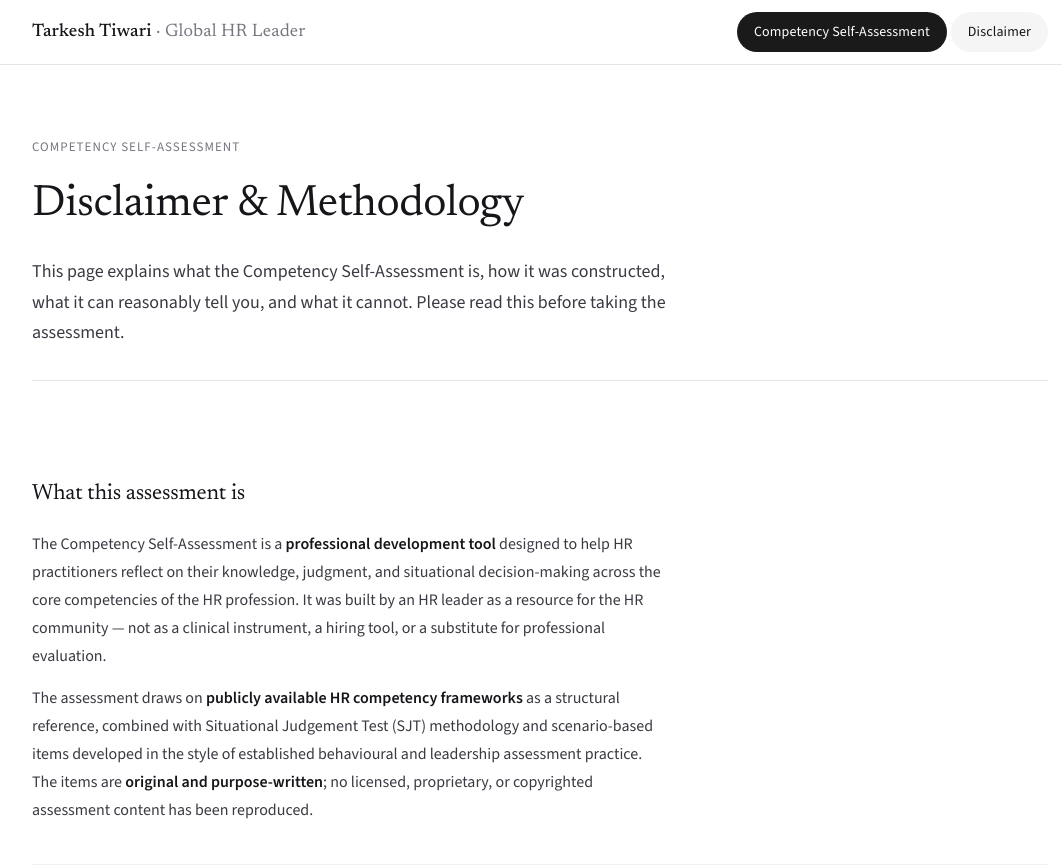
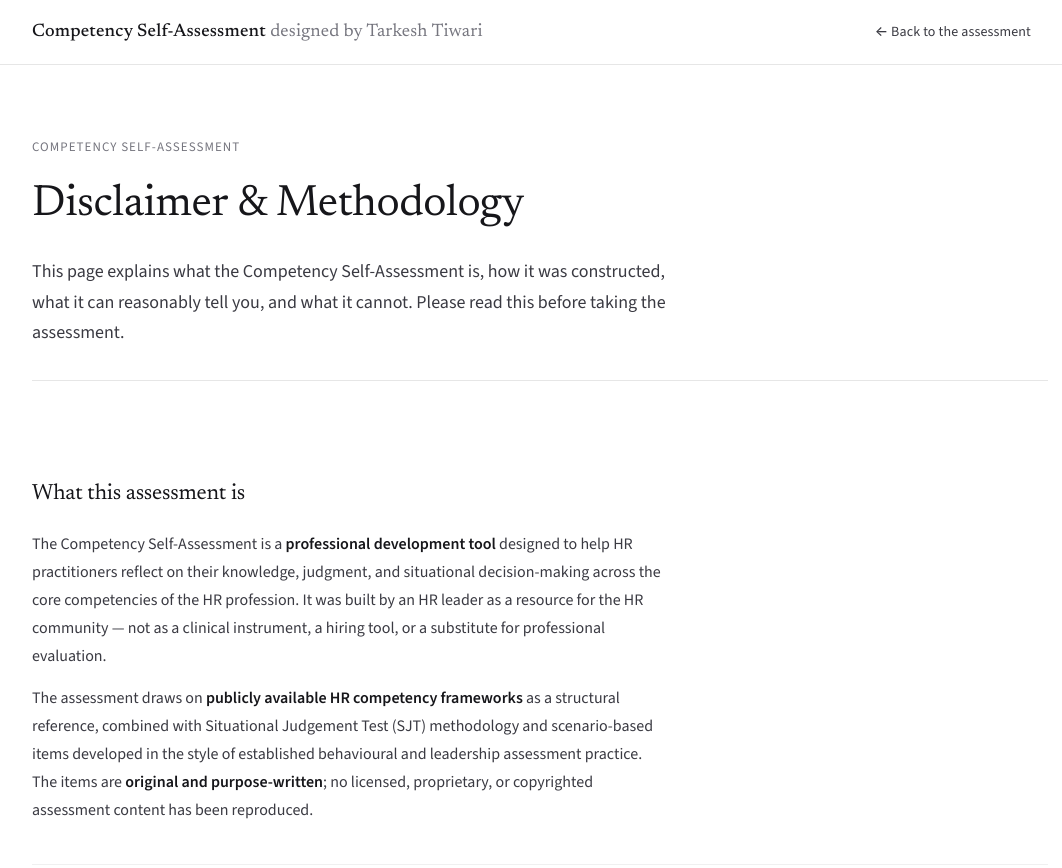
Before and after one commit to apphelpdeveloper-creator/tarkeshtiwari-site, a website: page disclaimer.html in a window 1280 px wide. Shown: the top 868 px of the page, without its empty margins (100-1162 px from the left). Drawn offline with nearby package versions, Linux system fonts and the light colour scheme.

Commit message:
Disclaimer: match header branding; replace stale tabs with a back link

```diff
--- a/disclaimer.html
+++ b/disclaimer.html
@@ -150,10 +150,9 @@
 
 <header class="topbar">
   <div class="topbar-inner">
-    <a class="brand" href="index.html">Tarkesh&nbsp;Tiwari <span>· Global HR Leader</span></a>
+    <a class="brand" href="index.html">Competency&nbsp;Self-Assessment <span>designed by Tarkesh Tiwari</span></a>
     <nav class="tabs">
-      <a class="tab primary" href="#" id="assessment-tab">Competency Self-Assessment</a>
-      <a class="tab active disclaimer-tab" href="disclaimer.html">Disclaimer</a>
+      <a class="tab" href="index.html">&larr; Back to the assessment</a>
     </nav>
   </div>
 </header>
@@ -226,11 +225,5 @@
   </div>
 </footer>
 
-<script>
-  document.getElementById('assessment-tab').addEventListener('click', e=>{
-    e.preventDefault();
-    alert('The Competency Self-Assessment will be built in the next phase.');
-  });
-</script>
 </body>
 </html>
```
